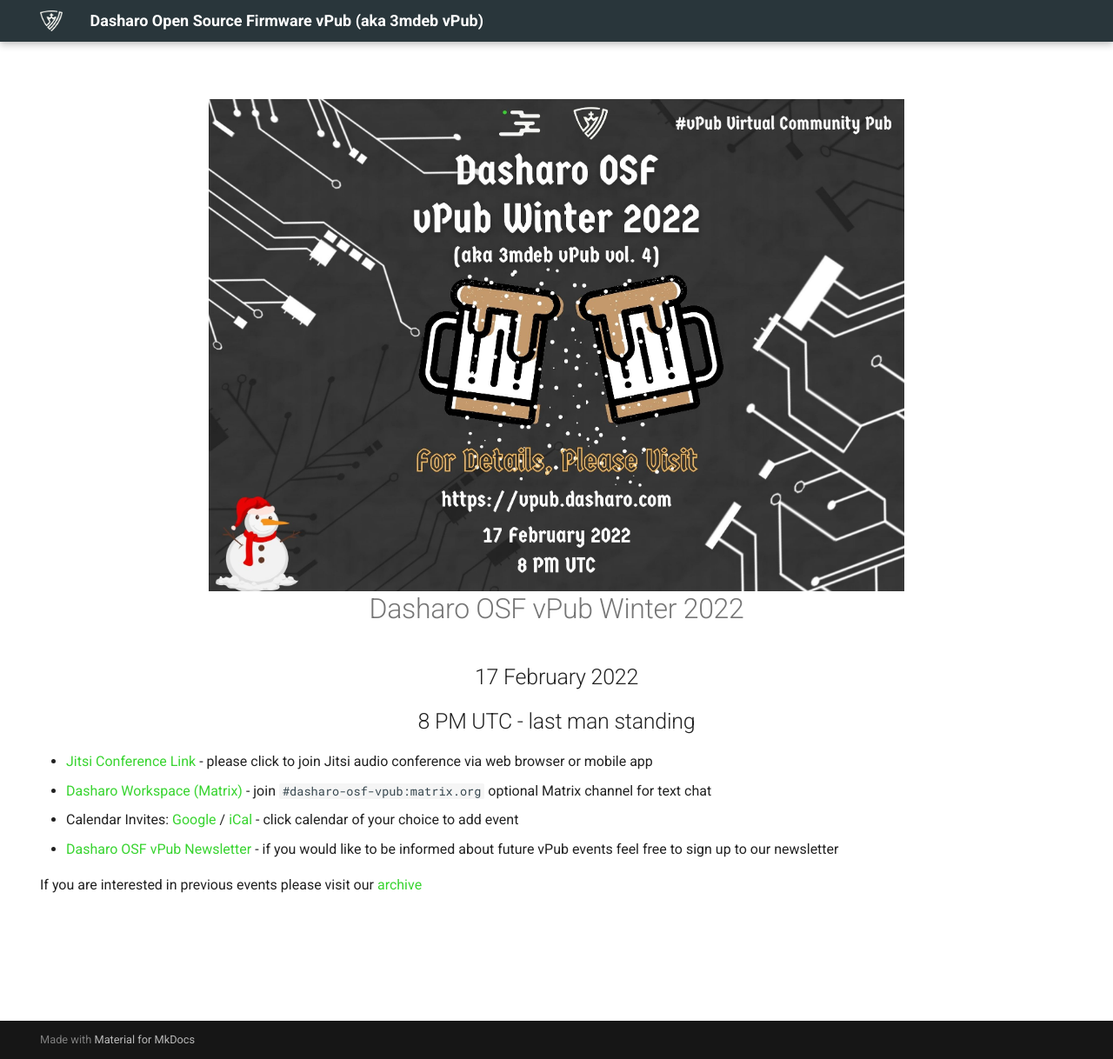
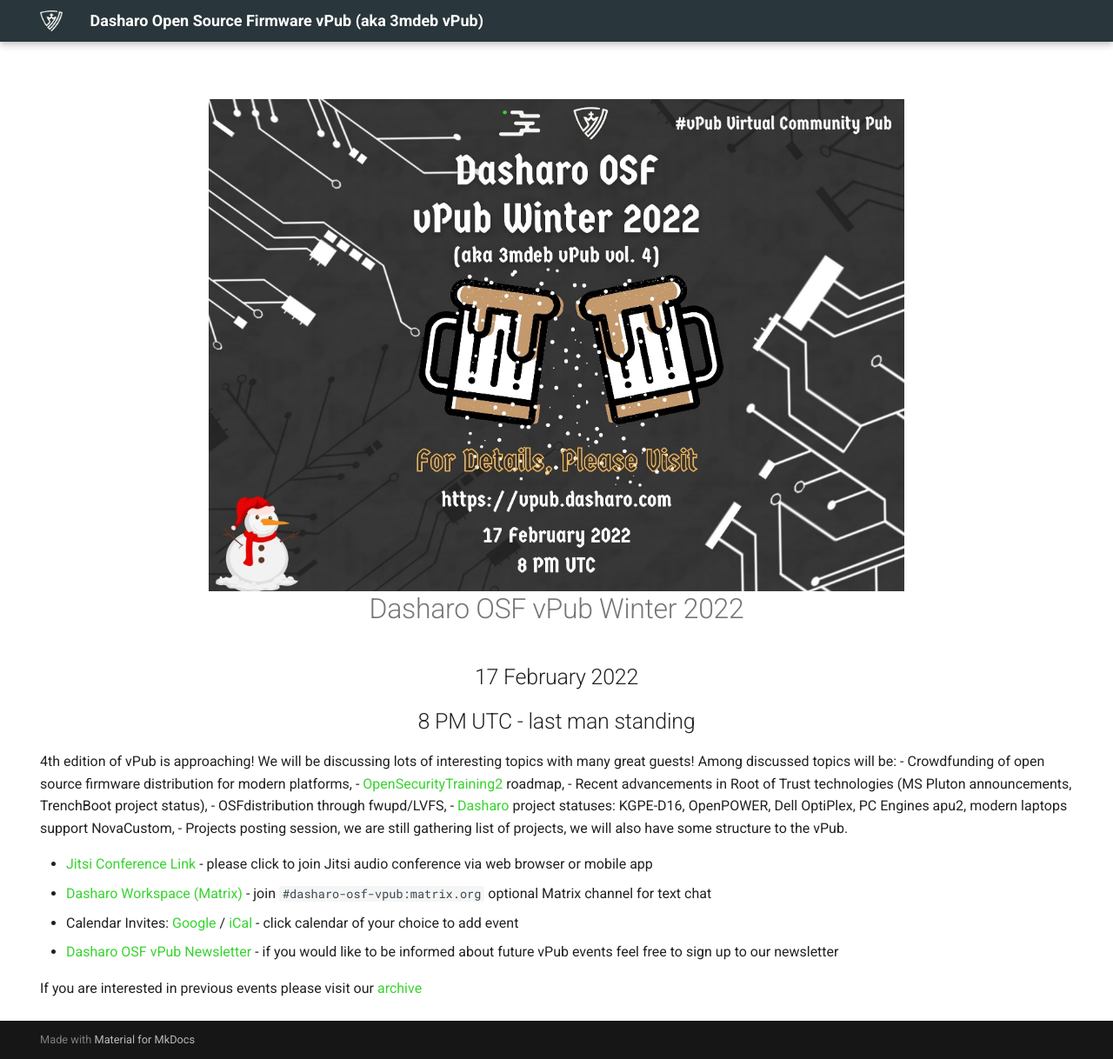
Before and after one commit to Dasharo/vpub, an MkDocs documentation site: the page built from docs/index.md, in a window 1280 px wide and 1218 px high. Shown: the whole window at 87% size. Built offline with MkDocs 1.6.1 and Material for MkDocs 9.7.7, drawn with Linux system fonts in a browser that asks for light colours.

Commit message:
index.md: vPub description

```diff
--- a/docs/index.md
+++ b/docs/index.md
@@ -11,6 +11,15 @@
 <h2 align="center" style="margin-top: 0px;">17 February 2022</h2>
 <h2 align="center" style="margin-top: 0px;">8 PM UTC - last man standing</h2>
 
+4th edition of vPub is approaching! We will be discussing lots of interesting topics with many great guests!
+Among discussed topics will be:
+- Crowdfunding of open source firmware distribution for modern platforms,
+- [OpenSecurityTraining2](https://ost2.fyi/) roadmap,
+- Recent advancements in Root of Trust technologies (MS Pluton announcements, TrenchBoot project status),
+- OSFdistribution through fwupd/LVFS,
+- [Dasharo](https://dasharo.com/) project statuses: KGPE-D16, OpenPOWER, Dell OptiPlex, PC Engines apu2, modern laptops support NovaCustom,
+- Projects posting session, we are still gathering list of projects, we will also have some structure to the vPub.</h4>
+
 * [Jitsi Conference Link](https://meet.jit.si/dasharo-osf-vpub) - please click to join Jitsi audio conference via web browser or mobile app
 * [Dasharo Workspace (Matrix)](https://matrix.to/#/#dasharo:matrix.org) - join `#dasharo-osf-vpub:matrix.org` optional Matrix channel for text chat
 * Calendar Invites: [Google](https://calendar.google.com/event?action=TEMPLATE&tmeid=MjZobm9ydXJuNzQ4OHM3bWszN3I1b2dwbjQgZXZlbnRzQDNtZGViLmNvbQ&tmsrc=events%403mdeb.com) / [iCal](https://cloud.3mdeb.com/index.php/s/bxWPFbg5PzkDeP2) - click calendar of your choice to add event
```
